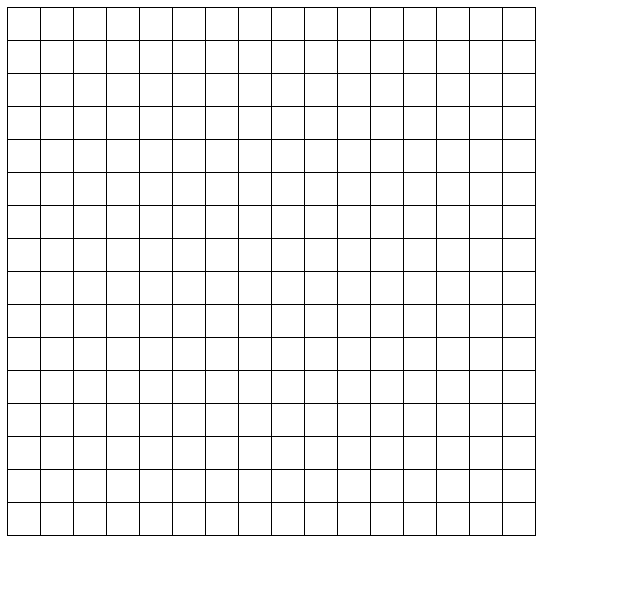
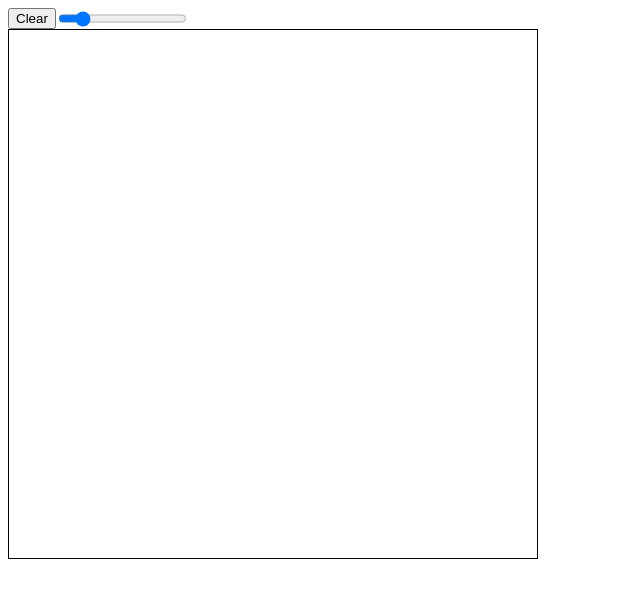
Before and after one commit to GrendonChow/Etch-A-Sjketch, a plain HTML site: page index.html in a window 1280 px wide. Shown: the whole page, without its empty margins (0-640 px from the left). Drawn offline with Linux system fonts and the light colour scheme.

Commit message:
Created grid mouse hover and clear button

```diff
--- a/index.html
+++ b/index.html
@@ -9,6 +9,15 @@
     <script src="javascript.js" defer></script>
 </head>
 <body>
-    <div class="container"></div>
+    <div class="container">
+        <div class="controlContainer">
+            <button onclick=clearBoard()>Clear</button>
+            <div class="sliderContainer">
+        </div>
+
+            <input type="range" min="1" max="100" value="16" class="slider">
+        </div>
+        <div class="grid"></div>
+    </div>
 </body>
 </html>
--- a/javascript.js
+++ b/javascript.js
@@ -1,6 +1,6 @@
 let mDown = 0;
 
-const container = document.querySelector('.container');
+const grid = document.querySelector('.grid');
 
 //Used to check if mosue is currently beign help down or not.
 document.body.onmousedown = function() {
@@ -9,22 +9,22 @@ document.body.onmousedown = function() {
 document.body.onmouseup = function() {
     mDown--;
 }
-for(let i = 0; i < 256;i++)
+createGrid()
+
+function createGrid(size = 16)
 {
-    container.append(createDiv());
+    for(let i = 0; i < size * size;i++)
+    {
+        grid.appendChild(createSqrs());
+    }
+
 }
 
-function createDiv()
+function createSqrs()
 {
-    const sqr = document.createElement('div');
-    sqr.style.width = '32px';
-    sqr.style.height = '32px';
-
+    sqr = document.createElement('div');
+    sqr.classList.add('square');
     //outline prevents borders from overlapping
-    sqr.style.border = '1px solid black';
-    sqr.style.marginTop = '-1px';
-    sqr.style.marginLeft= '-1px';
-
     sqr.addEventListener('mouseenter', function(){
         if(mDown)
         {
@@ -33,3 +33,20 @@ function createDiv()
     });
   return sqr;
 }
+
+//Clears the board
+function clearBoard()
+{
+    //const squares = document.querySelectorAll('.square');
+ //   squares.forEach(sqr =>{
+    //    sqr.style.background = 'white';
+  //  });
+
+    size = parseInt(prompt('How big should it be? (max 100 square side)'));
+    console.log(grid.classList)
+    const squares = document.querySelectorAll('.square');
+    squares.forEach(c => c.remove());
+    grid.style.gridTemplateColumns = `repeat(${size}, auto)`;
+    grid.style.gridTemplateRows = `repeat(${size}, auto)`;
+    createGrid(size);
+}
--- a/style.css
+++ b/style.css
@@ -1,6 +1,16 @@
-.container{
+.controlContainer{
+    display:flex;
+}
+
+.grid{
     width: 528px;
-    height: auto;
-    display: flex;
-    flex-wrap: wrap;
+    height: 528px;
+    display: grid;
+    grid-template-columns: repeat(16, auto);
+    grid-template-rows: repeat(16, auto);
+    border: 1px solid black;
 }
+
+.square{
+    border: 1px sold black;
+}
```
